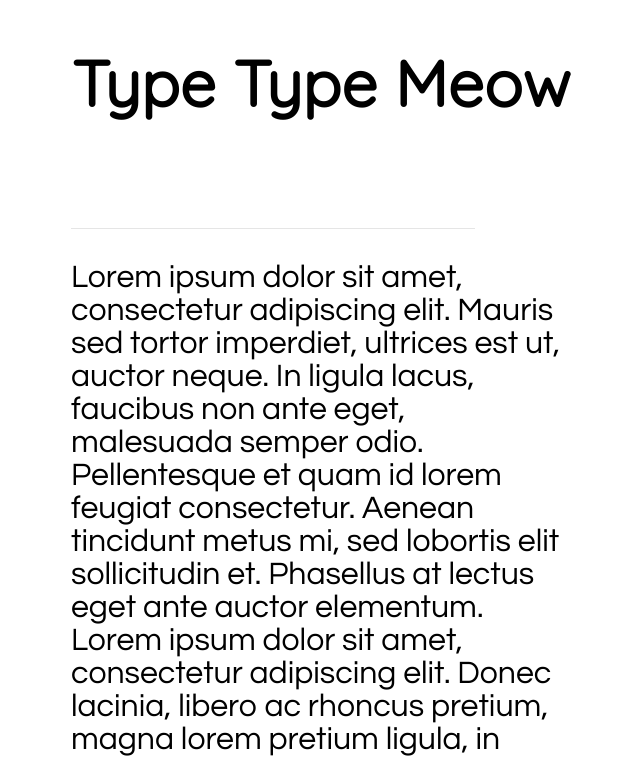
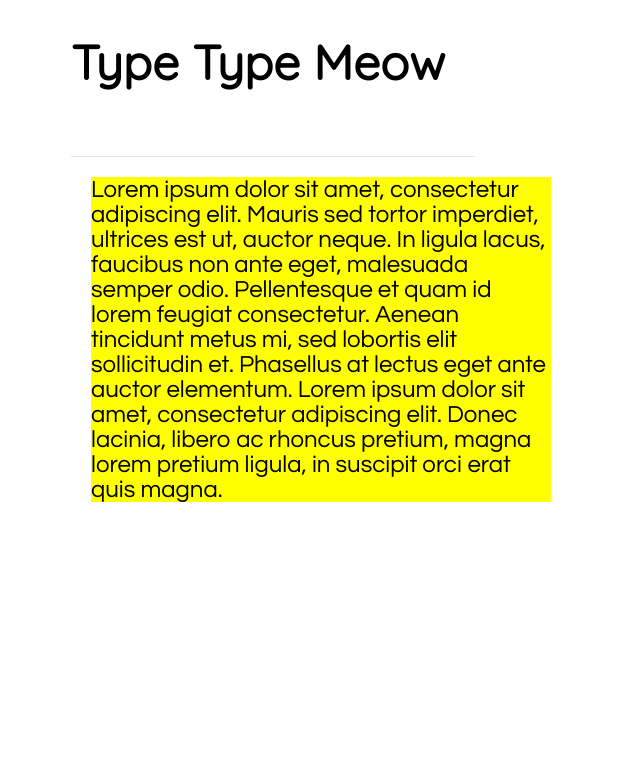
Before and after one commit to eneriberri/TypingGame, a plain HTML site: page index.html in a window 1280 px wide. Shown: the top 758 px of the page, without its empty margins (319-959 px from the left). Drawn offline with nearby package versions, Linux system fonts and the light colour scheme.

Commit message:
added jQuery

```diff
--- a/css/index.css
+++ b/css/index.css
@@ -1,11 +1,15 @@
 body {
   font-family: 'Questrial', sans-serif;
-  font-size: 32px;
 }
 
 .content {
   margin: 0 auto;
   width: 500px;
+}
+
+.prompt {
+  margin: 20px;
+  font-size: 24px;
 }
 
 #type-box {
@@ -23,5 +27,10 @@ body {
 
 h1 {
   font-family: 'Quicksand', sans-serif;
-  text-align: center;
+  text-align: justify;
+  font-size: 48px;
 }
+
+.highlight {
+  background-color: #FFFF00;
+}
--- a/index.html
+++ b/index.html
@@ -3,15 +3,17 @@
   <meta charset="UTF-8">
   <link rel="stylesheet" href="css/index.css">
   <link rel="stylesheet" href="http://fonts.googleapis.com/css?family=Questrial|Quicksand">
+  <script src="http://ajax.googleapis.com/ajax/libs/jquery/1.10.2/jquery.min.js"></script>
+  <script src="javascript/index.js"></script>
 </head>
 <body>
   <div class="content">
     <h1>Type Type Meow</h1>
     <input type="text" id="type-box"></input>
     <p></p>
+    <div class="prompt">
     Lorem ipsum dolor sit amet, consectetur adipiscing elit. Mauris sed tortor imperdiet, ultrices est ut, auctor neque. In ligula lacus, faucibus non ante eget, malesuada semper odio. Pellentesque et quam id lorem feugiat consectetur. Aenean tincidunt metus mi, sed lobortis elit sollicitudin et. Phasellus at lectus eget ante auctor elementum. Lorem ipsum dolor sit amet, consectetur adipiscing elit. Donec lacinia, libero ac rhoncus pretium, magna lorem pretium ligula, in suscipit orci erat quis magna.
-
-    Nunc id eros augue. Duis nunc nisi, convallis venenatis nulla eu, adipiscing auctor sem. Aenean tempus nibh ac quam blandit tincidunt ac id lorem. Vestibulum adipiscing tempor lacus, sed sollicitudin urna. Morbi lacinia sapien at pulvinar tincidunt. Phasellus egestas vehicula felis in molestie. Praesent cursus ligula at libero placerat, sollicitudin pharetra mauris adipiscing. Integer quam est, convallis posuere blandit sit amet, mattis ut dolor.
+  </div>
   </div>
 </body>
 </html>
--- /dev/null
+++ b/javascript/index.js
@@ -0,0 +1,4 @@
+$(document).ready(function() {
+  $('#type-box').focus();
+  $('.prompt').addClass('highlight')
+});
```
